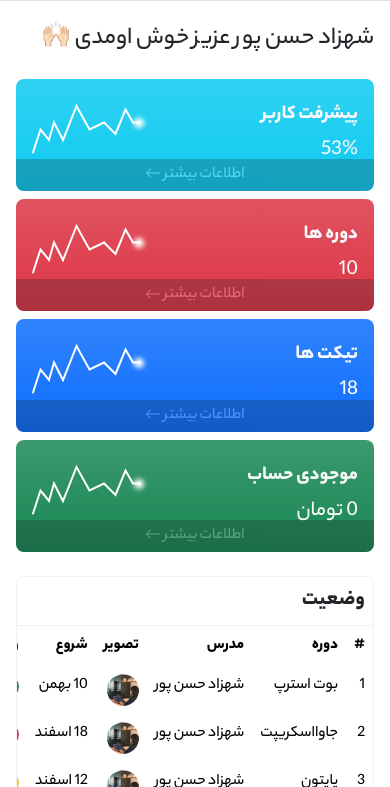
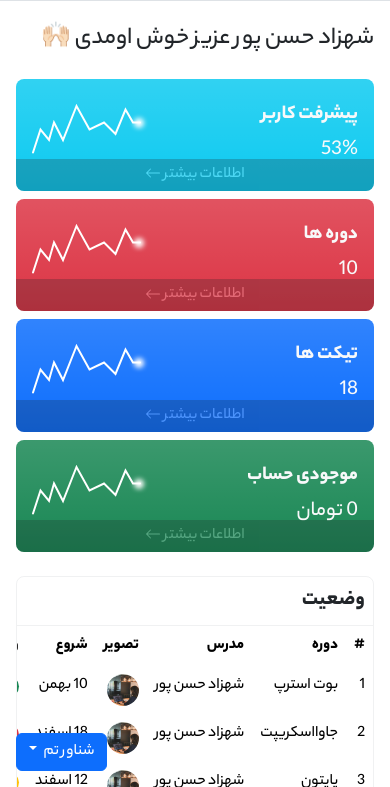
Before and after one commit to Shahzadhpr/Dashboard, a plain HTML site: page index.html in a window 390 px wide. Shown: the part 57-844 px from the top of the page. Drawn offline with Linux system fonts and the light colour scheme.

Commit message:
Development of dark/light mode system

```diff
--- a/index.html
+++ b/index.html
@@ -412,7 +412,7 @@
                         </ul>
                     </div>
 
-                    <div class="border border-secondary border-opacity-10 rounded-3 mt-4">
+                    <div class="border border-secondary border-opacity-10 rounded-3 mt-4 mb-5">
                         <div class="p-2 border-bottom border-secondary  border-opacity-10">
                             <span class="fw_800 fs-4">اطلاعات کاربر</span>
                         </div>
@@ -471,6 +471,18 @@
                     </div>
                 </div>
             </div>
+
+        </div>
+
+        <div class="dropdown position-fixed bottom-0 end-0 me-3 mb-3">
+          <button class="btn btn-primary dropdown-toggle" type="button" data-bs-toggle="dropdown">
+            شناور تم
+          </button>
+          <ul class="dropdown-menu">
+            <li><button class="dropdown-item" id="lightModeBtn">روشن</button></li>
+            <li><hr class="dropdown-divider"></li>
+            <li><button class="dropdown-item" id="darkModeBtn">تاریک</button></li>
+          </ul>
         </div>
     </div>
 
--- a/js/app.js
+++ b/js/app.js
@@ -0,0 +1,24 @@
+// Theme Mode
+document.addEventListener("DOMContentLoaded", () => {
+  const lightBtn = document.querySelector("#lightModeBtn");
+  const darkBtn = document.querySelector("#darkModeBtn");
+
+  function setTheme(mode) {
+    document.documentElement.setAttribute("data-bs-theme", mode);
+    localStorage.setItem("themeMode", mode);
+
+    if (mode === "dark") {
+      darkBtn.classList.add("active");
+      lightBtn.classList.remove("active");
+    } else {
+      lightBtn.classList.add("active");
+      darkBtn.classList.remove("active");
+    }
+  }
+
+  lightBtn.addEventListener("click", () => setTheme("light"));
+  darkBtn.addEventListener("click", () => setTheme("dark"));
+
+  const savedTheme = localStorage.getItem("themeMode") || "light";
+  setTheme(savedTheme);
+});
```
